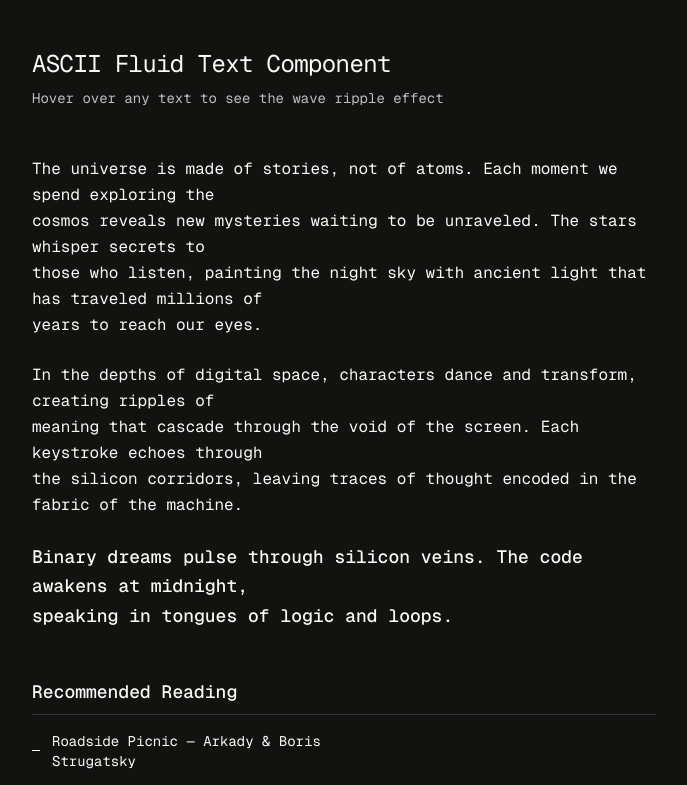
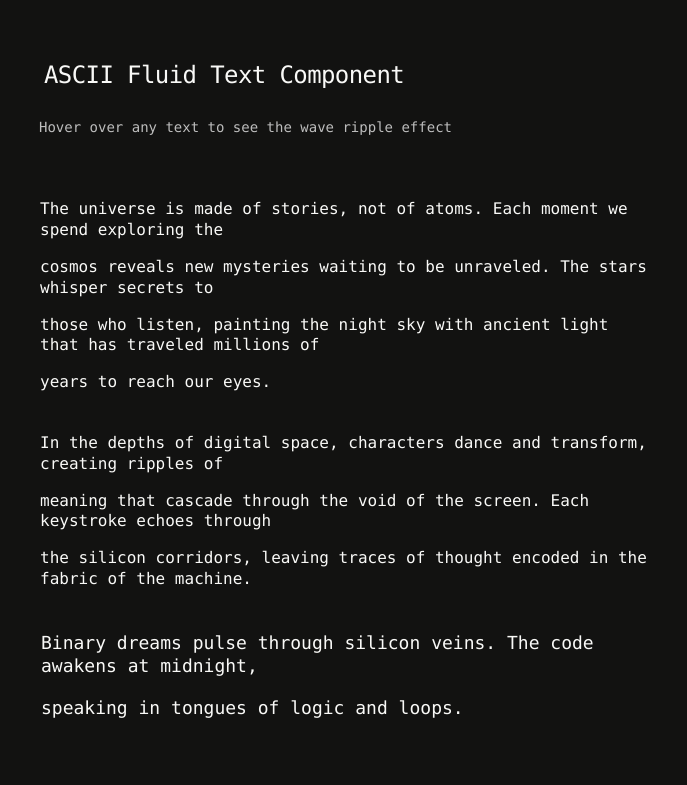
Before and after one commit to kiritocode1/experiment-ascii-sceamble, a Next.js app: page / in a window 1280 px wide. Shown: the top 785 px of the page, without its empty margins (296-983 px from the left). Built offline with nearby package versions, Linux system fonts and the light colour scheme.

Commit message:
context rot

```diff
--- a/app/ascii-text.tsx
+++ b/app/ascii-text.tsx
@@ -276,8 +276,17 @@ function ASCIILine({
   return (
     <span
       ref={containerRef}
-      className={cn("cursor-pointer select-none", className??"")}
-      style={{ display: "block", ...style }}
+      className={cn("cursor-pointer select-none", className ?? "")}
+      style={{
+        display: "block",
+        // Use monospace to ensure all chars (including ASCII blocks) have equal width
+        fontFamily: "ui-monospace, SFMono-Regular, 'SF Mono', Menlo, Consolas, 'Liberation Mono', monospace",
+        // Add padding to account for taller ASCII block chars (█▀▄░▒▓■)
+        padding: "0.5em",
+        // Ensure consistent line-height that accommodates block chars
+        lineHeight: 1.3,
+        ...style
+      }}
       onMouseEnter={handleEnter}
       onMouseMove={handleMove}
       onMouseLeave={handleLeave}
```
